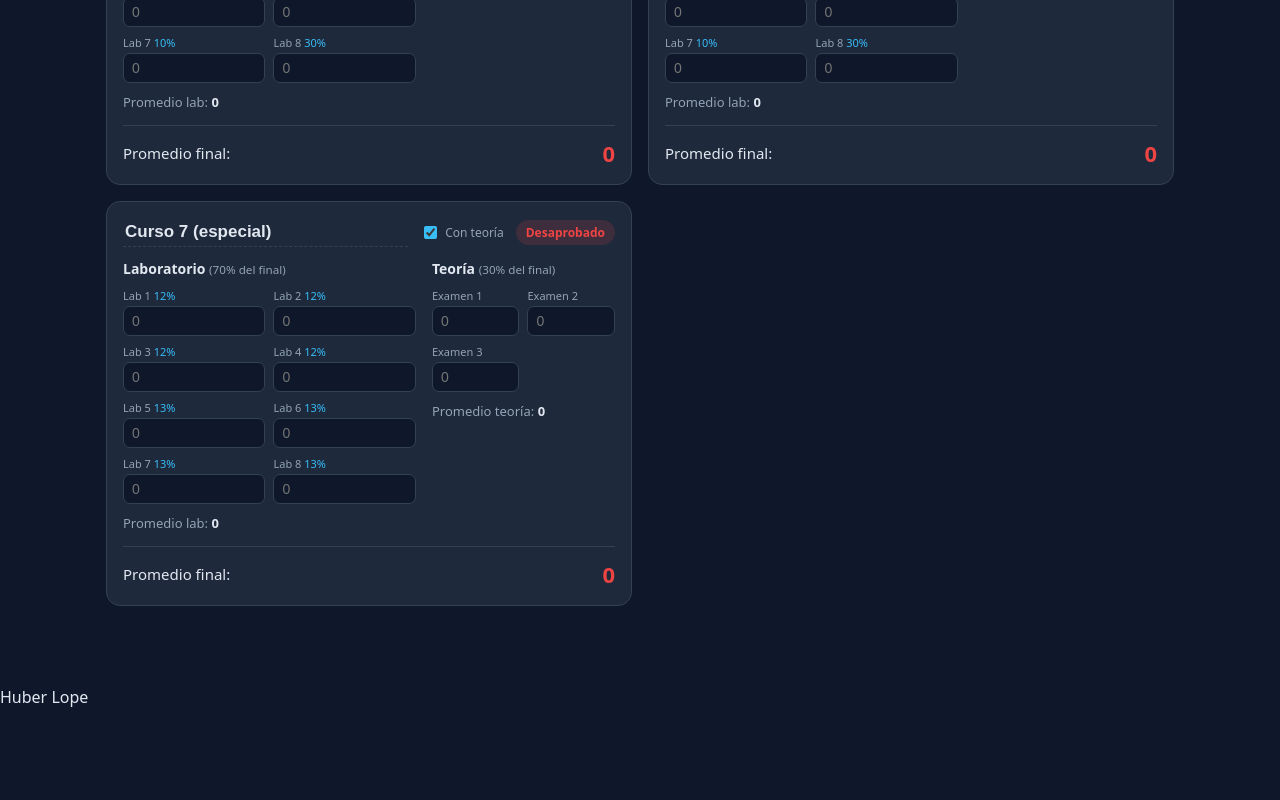
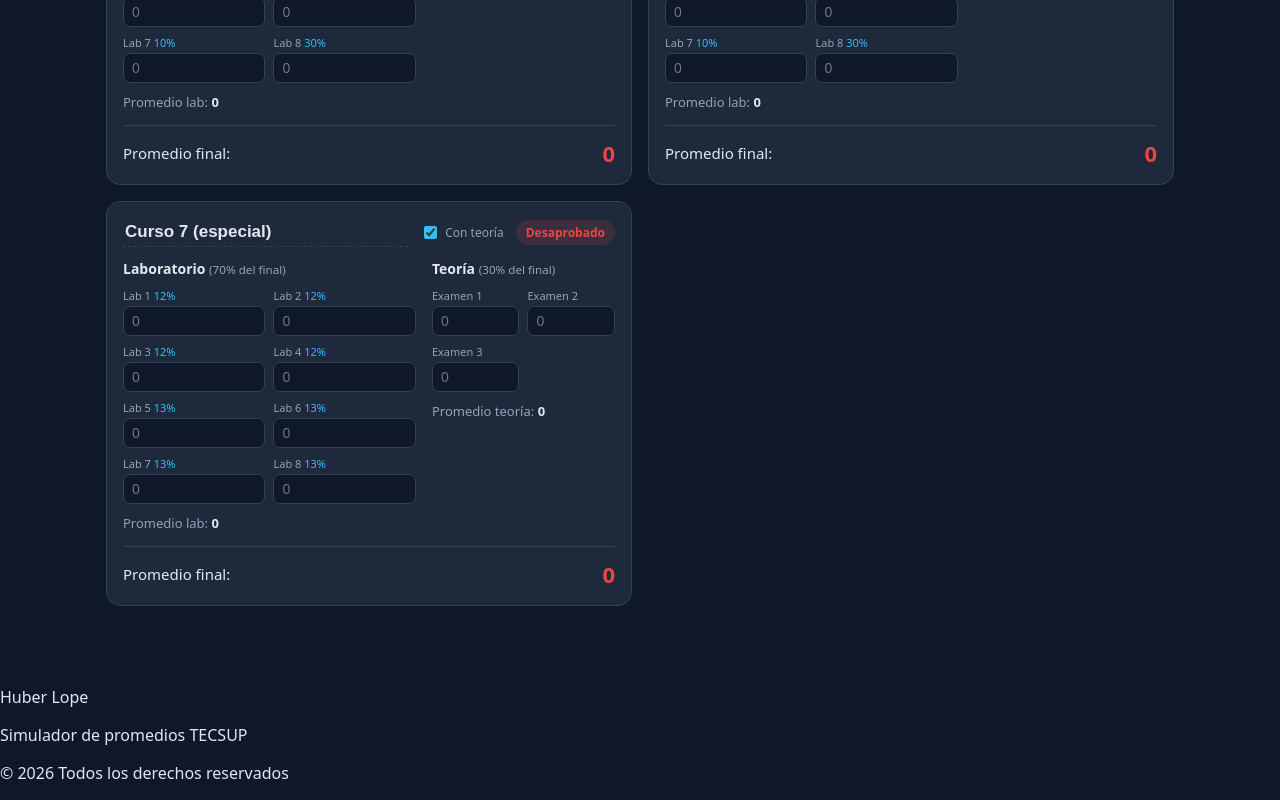
Before and after one commit to lopetpr/Simulador-de-notas, a Vue app: page / in a window 1280 px wide. Shown: the part 1188-1988 px from the top of the page. Before the commit the page ends 1912 px from the top, so only its background shows below. Built offline with nearby package versions, Linux system fonts and the light colour scheme.

Commit message:
fix: App.viu

```diff
--- a/src/App.vue
+++ b/src/App.vue
@@ -69,7 +69,15 @@ function resetAll() {
     </main>
   </div>
 
-  <footer>
-    <p class="text-lg font-bold">Huber Lope</p>
+  <footer class="mt-10 border-t border-gray-200 py-6">
+    <div class="flex flex-col items-center justify-center gap-2 text-center">
+      <p class="text-lg font-semibold text-gray-800">Huber Lope</p>
+
+      <p class="text-sm text-gray-500">Simulador de promedios TECSUP</p>
+
+      <p class="text-xs text-gray-400">
+        © {{ new Date().getFullYear() }} Todos los derechos reservados
+      </p>
+    </div>
   </footer>
 </template>
```
